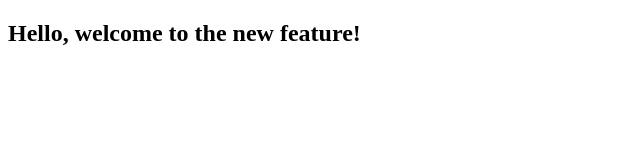
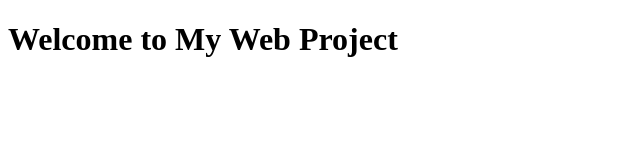
Before and after one commit to jullis2003/lab1, a plain HTML site: page index.html in a window 1280 px wide. Shown: the whole page, without its empty margins (0-640 px from the left). Drawn offline with Linux system fonts and the light colour scheme.

Commit message:
Initial commit with web project

```diff
--- a/index.html
+++ b/index.html
@@ -6,6 +6,6 @@
     <title>My Web Project</title>
   </head>
   <body>
-    <h2>Hello, welcome to the new feature!</h2>
+    <h1>Welcome to My Web Project</h1>
   </body>
 </html>
```
